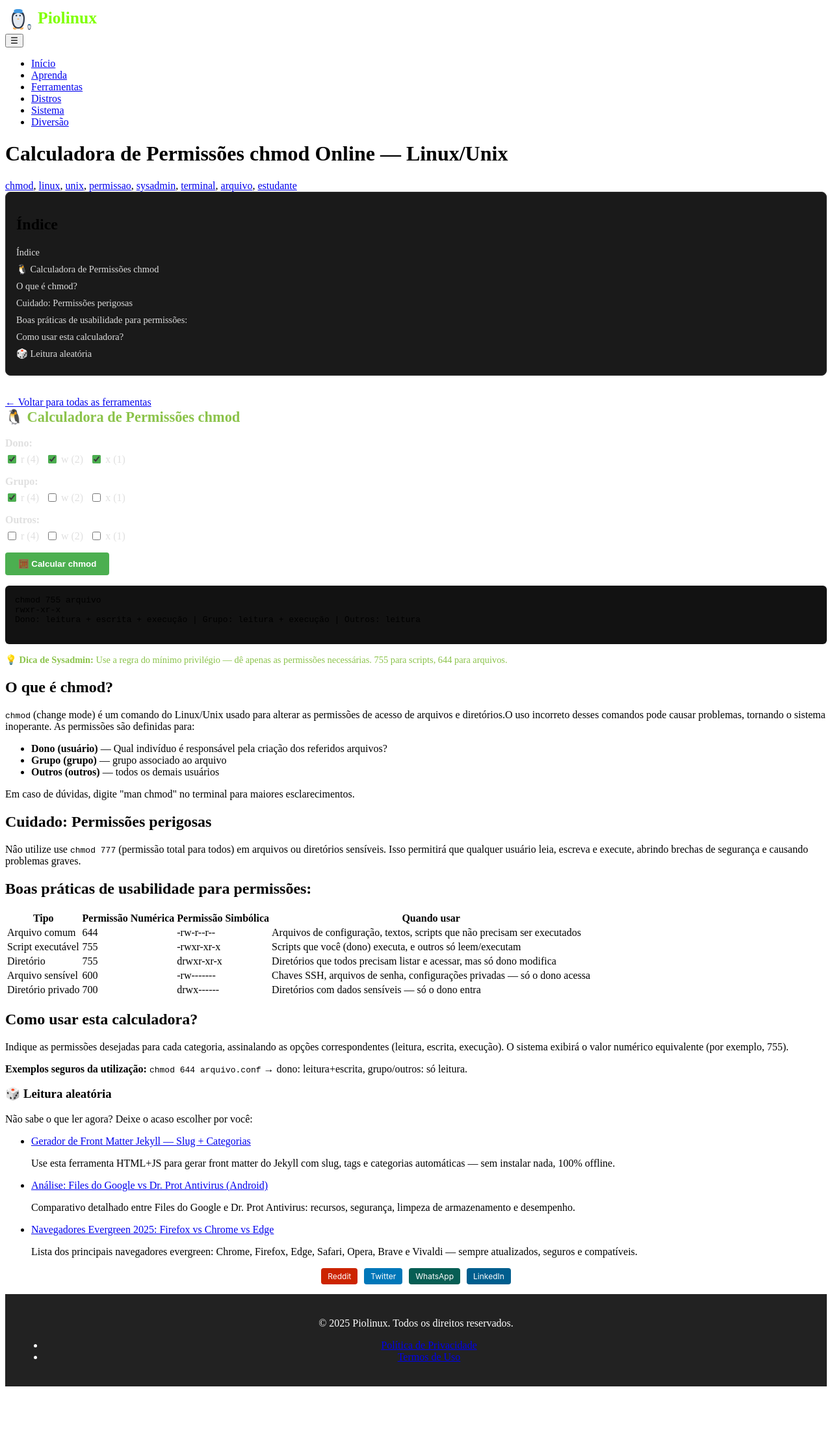
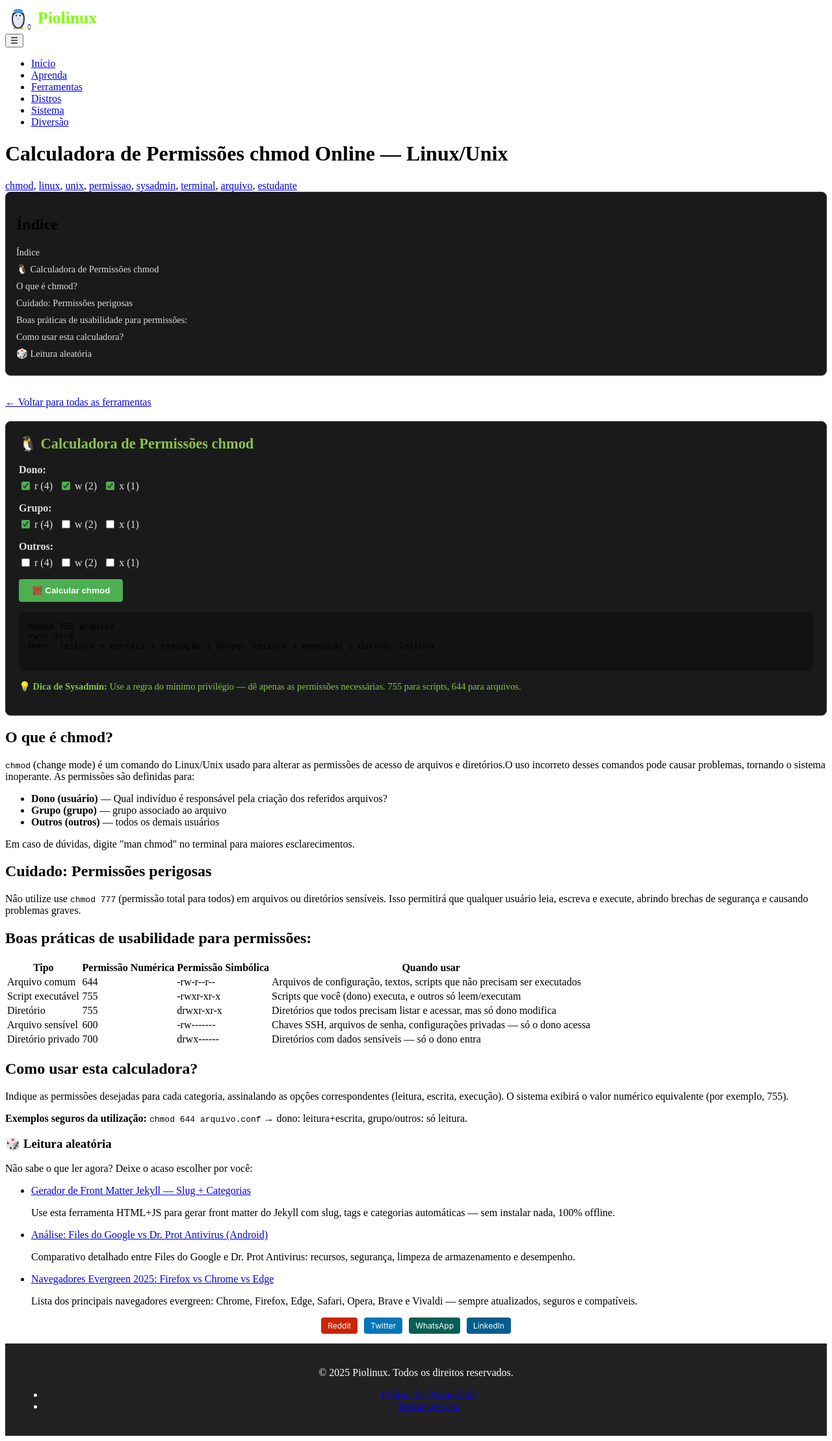
Before and after one commit to Piolinux/piolinux-site, a Jekyll site: the page built from _pages/tools/calculadora-de-permissoes-chmod-online.html, in a window 1280 px wide. Shown: the whole page at 65% size. Built offline with Jekyll 4.4.1, drawn with Linux system fonts in a browser that asks for light colours; before the commit the page ends 2141 px from its top, so only the background shows below that.

Commit message:
Update calculadora-de-permissoes-chmod-online.html

```diff
--- a/_pages/tools/calculadora-de-permissoes-chmod-online.html
+++ b/_pages/tools/calculadora-de-permissoes-chmod-online.html
@@ -21,7 +21,7 @@ tags: [chmod, linux, unix, permissao, sysadmin, terminal, arquivo, estudante]
   {% include tool-templates/chmod-calculator.html %}
 
 <!-- ============= 🔢 CALCULADORA DE PERMISSÕES CHMOD ============= -->
-
+<div class="tool-container" id="chmod-calculator" style="background: #1a1a1a; padding: 20px; border-radius: 8px; border: 1px solid #333; margin: 20px 0;">
   <h2 class="tool-title" style="color: #8bc34a; margin-top: 0; font-size: 1.4em;">🐧 Calculadora de Permissões chmod</h2>
 
 <div style="display: flex; flex-direction: column; gap: 16px; margin: 16px 0;">
```
